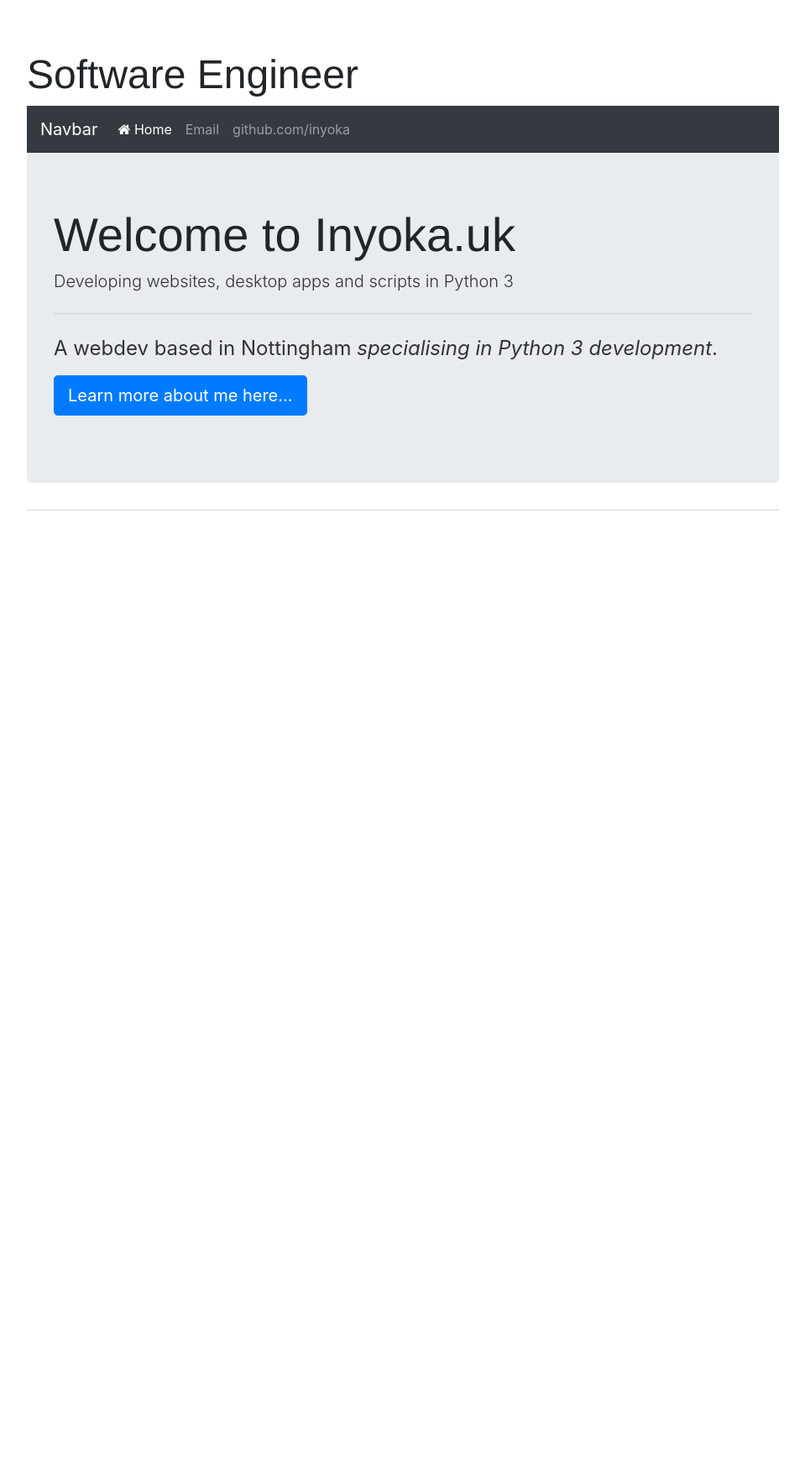
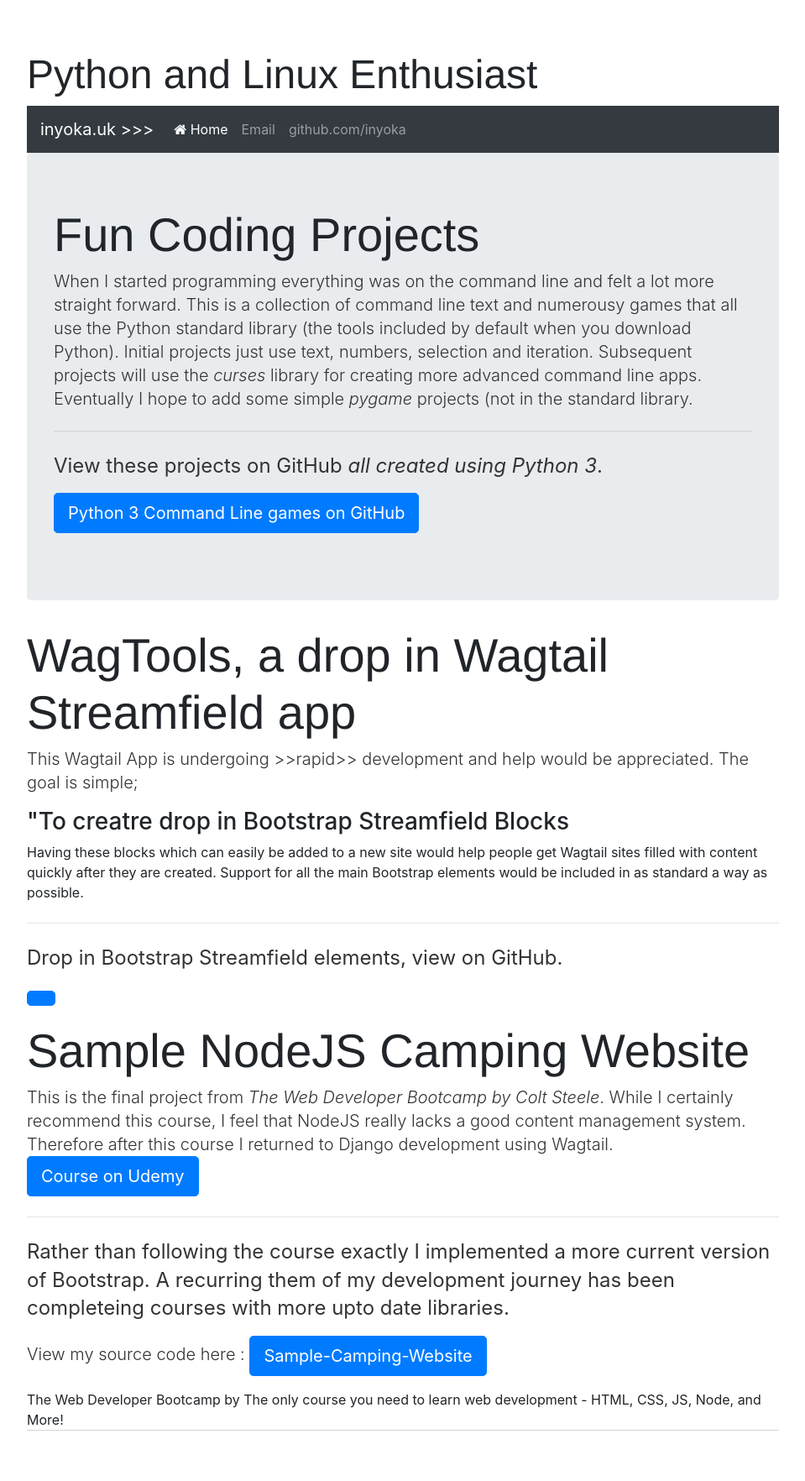
Before and after one commit to inyoka/inyoka.github.io, a Jekyll site: the page built from index.html, in a window 1280 px wide. Shown: the whole page at 84% size, without its empty margins (160-1119 px from the left). Built offline with Jekyll 4.4.1, drawn with Linux system fonts in a browser that asks for light colours; nearby versions of some CDN libraries; before the commit the page ends 900 px from its top, so only the background shows below that.

Commit message:
Finally cleaning up the content

```diff
--- a/_layouts/default.html
+++ b/_layouts/default.html
@@ -20,10 +20,9 @@
 </head>
 
 <body>
-    <h1>Software Engineer</h1>
-
+    <h1>Python and Linux Enthusiast</h1>
     <nav class="navbar navbar-expand-lg navbar-dark bg-dark">
-        <a class="navbar-brand" href="#">Navbar</a>
+        <a class="navbar-brand" href="#">inyoka.uk >>></a>
         <button class="navbar-toggler" type="button" data-toggle="collapse" data-target="#navbarNavAltMarkup"
             aria-controls="navbarNavAltMarkup" aria-expanded="false" aria-label="Toggle navigation">
             <span class="navbar-toggler-icon"></span>
--- a/index.html
+++ b/index.html
@@ -3,16 +3,51 @@ layout: default
 title: Simon, Geek for hire
 ---
         <section class="jumbotron">
-            <h1 class="display-4">Welcome to Inyoka.uk</h1>
-            <p class="lead">Developing websites, desktop apps and scripts in Python 3</p>
+            <h1 class="display-4">Fun Coding Projects</h1>
+            <p class="lead">When I started programming everything was on the command line and felt a lot more straight forward.
+              This is a collection of command line text and numerousy games that all use the Python standard library (the tools
+            included by default when you download Python). Initial projects just use text, numbers, selection and iteration.
+            Subsequent projects will use the <em>curses</em> library for creating more advanced command line apps. Eventually I hope
+            to add some simple <em>pygame</em> projects (not in the standard library.</p>
             <hr class="my-4">
-            <p>A webdev based in Nottingham <em>specialising in Python 3 development</em>.</p>
+            <p>View these projects on GitHub <em>all created using Python 3</em>.</p>
             <p class="lead">
-              <a class="btn btn-primary btn-lg" href="www.inyoka.uk" role="button">Learn more
-                about me here...</a>
+              <a class="btn btn-primary btn-lg" href="https://github.com/Fun-Coding-Projects" role="button">Python 3 Command Line games on GitHub</a>
             </p>
         </section>
 
         <section>
+          <h1 class="display-4">WagTools, a drop in Wagtail Streamfield app</h1>
+          <p class="lead">This Wagtail App is undergoing >>rapid>> development and help would be appreciated.  The goal is simple;
+            <h3>"To creatre drop in Bootstrap Streamfield Blocks</h3>
+            Having these blocks which can easily be added to a new site would help people get Wagtail sites filled with content
+            quickly after they are created.  Support for all the main Bootstrap elements would be included in as standard a way
+            as possible.
+          </p>
+          <hr class="my-4">
+          <p>Drop in Bootstrap Streamfield elements, view on GitHub</em>.</p>
+          <p class="lead">
+            <a class="btn btn-primary btn-lg" href="https://github.com/chandra-kumala-school/wagtools" role="button"></a>
+          </p>
+        </section>
 
+        <section>
+          <h1 class="display-4">Sample NodeJS Camping Website</h1>
+          <p class="lead">
+            This is the final project from <em>The Web Developer Bootcamp by Colt Steele</em>.  While I certainly recommend this course, I feel
+            that NodeJS really lacks a good content management system.  Therefore after this course I returned to Django development using Wagtail.
+            <a class="btn btn-primary btn-lg" href="https://www.udemy.com/course/the-web-developer-bootcamp/" role="button">Course on Udemy</a>
+          </p>
+          <hr class="my-4">
+          <p>Rather than following the course exactly I implemented a more current version of Bootstrap.  A recurring them of my development journey
+            has been completeing courses with more upto date libraries.
+          </p>
+          <p class="lead">
+            View my source code here :
+            <a class="btn btn-primary btn-lg" href="https://github.com/inyoka/Sample-Camping-Website" role="button">Sample-Camping-Website</a>
+          </p>
         </section>
+
+
+The Web Developer Bootcamp by
+The only course you need to learn web development - HTML, CSS, JS, Node, and More!
```
